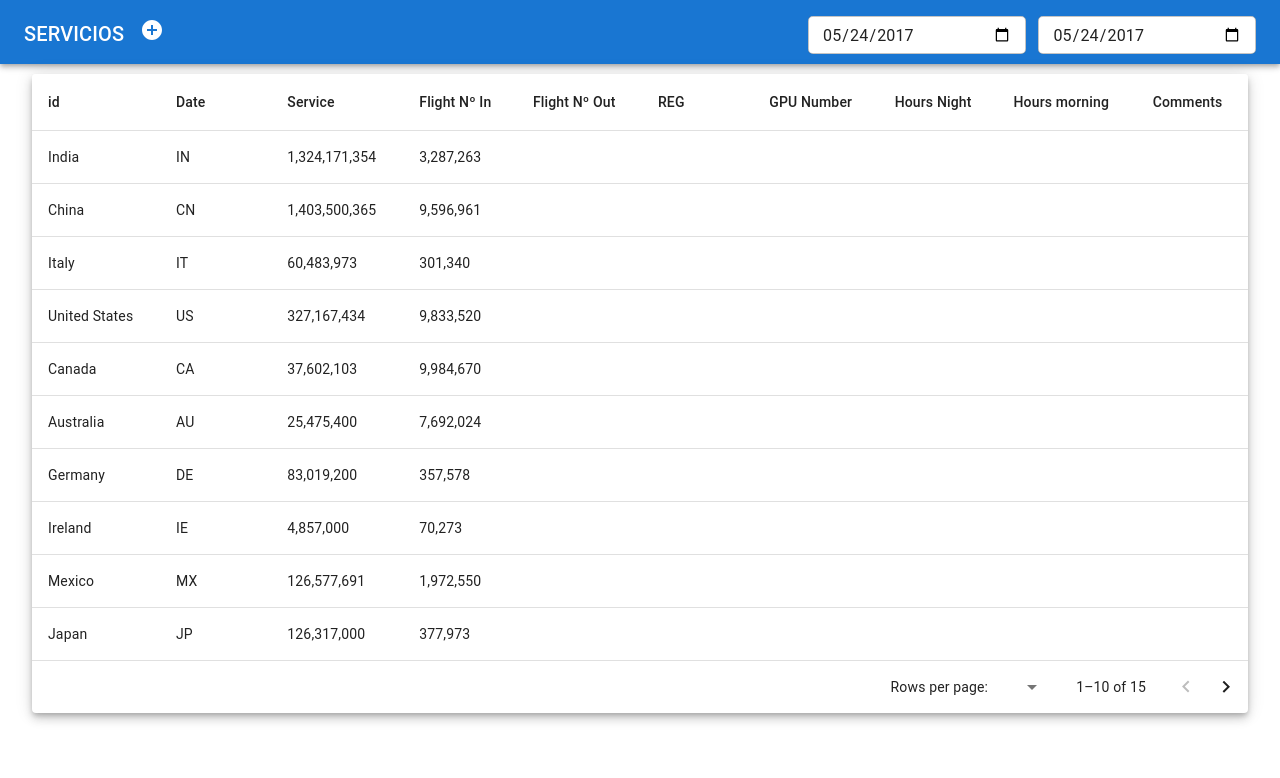
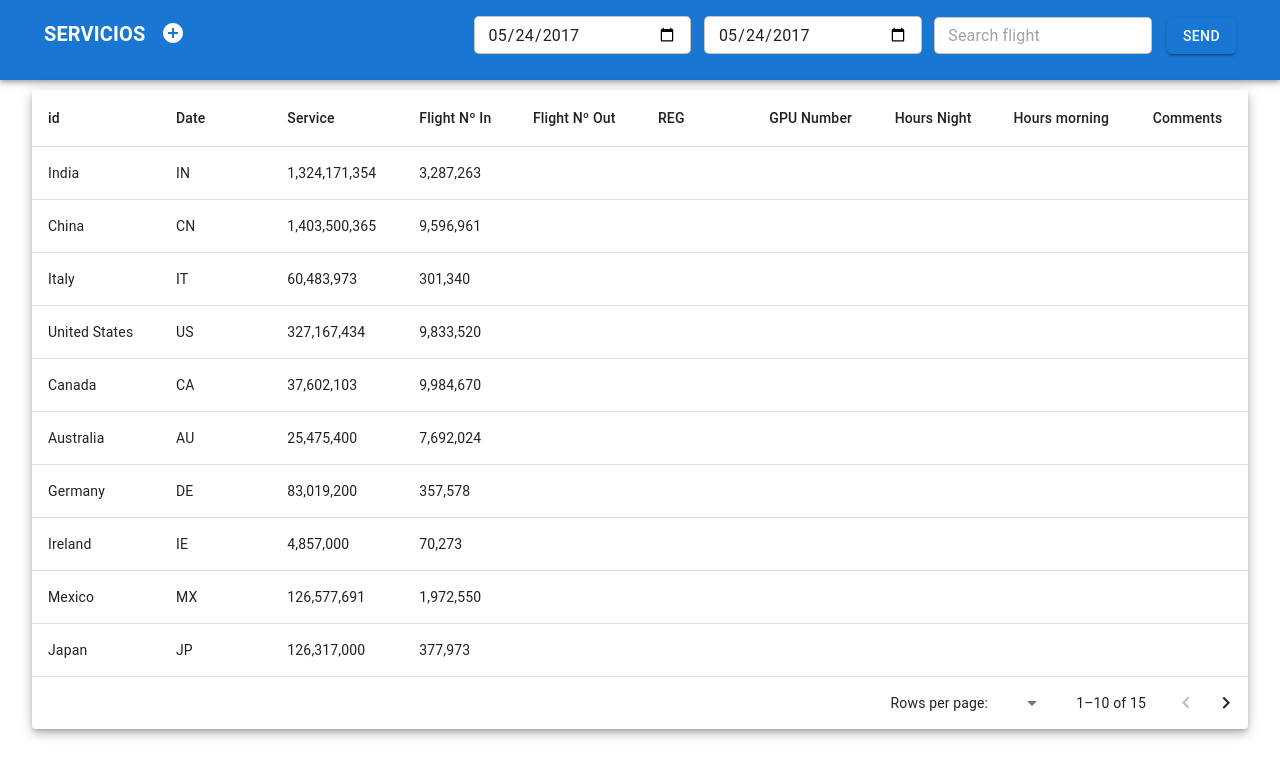
Before and after one commit to AzulHandling-DEVS/Servicios-reactjs, a React (Create React App) app in the folder servicios/: page / in a window 1280 px wide. Shown: the top 778 px of the page. Built offline with nearby package versions, Linux system fonts and the light colour scheme.

Commit message:
Diseño acabado de servicios, farta meter lógica

```diff
--- a/servicios/src/componets/drawer/index.jsx
+++ b/servicios/src/componets/drawer/index.jsx
@@ -158,7 +158,8 @@ export default function MenuDrawer() {
 
     return (
         <div>
-            {[<AddCircleIcon />].map((anchor) => (
+            {[<AddCircleIcon sx={{ marginTop: '5px' }}
+            />].map((anchor) => (
                 <Fragment key={anchor}>
                     <Typography
                         onClick={toggleDrawer(anchor, true)}
--- a/servicios/src/componets/header/index.jsx
+++ b/servicios/src/componets/header/index.jsx
@@ -6,11 +6,18 @@ import Typography from '@mui/material/Typography';
 import './style.css';
 import { Stack } from '@mui/material';
 import MenuDrawer from '../drawer';
+import Button from '@mui/material/Button';
 
 export default function Header() {
     return (
         <Box sx={{ flexGrow: 1 }}>
-            <AppBar position="static">
+            <AppBar
+            position="static"
+            sx={{
+                height:'10vh',
+                paddingLeft:'20px',
+                paddingRight:'20px',
+                }}>
                 <Stack
                     direction="row"
                     justifyContent="space-between"
@@ -29,40 +36,68 @@ export default function Header() {
                             variant="h6"
                             noWrap
                             component="div"
-                        sx={{ display: { xs: 'none', sm: 'block' } }}
+                            sx={{
+                                display: { xs: 'none', sm: 'block' },
+                                marginRight: '15px',
+                                fontWeight: 'bold',
+                            }}
                         >
                             SERVICIOS
                         </Typography>
-                    <Typography sx={{}}>
-                    <MenuDrawer/>
+                        <Typography >
+                            <MenuDrawer />
                         </Typography>
                     </Stack>
-                    <Stack
-                    direction="row"
-
-                    >
+                    <div className='div_inputs'>
                         <TextField
                             className='date_picker'
                             id="date"
                             type="date"
                             defaultValue="2017-05-24"
-                        sx={{ width: '17vw',
+                            sx={{
+                                width: '17vw',
                                 borderRadius: '50px',
                                 height: '5vh',
-                        paddingTop: '1vh' }}
+                                paddingTop: '1vh'
+                            }}
                         />
                         <TextField
                             className='date_picker'
                             id="date"
                             type="date"
                             defaultValue="2017-05-24"
-                        sx={{ width: '17vw',
+                            sx={{
+                                width: '17vw',
                                 borderRadius: '50px',
                                 height: '5vh',
                                 paddingTop: '1vh',
-                        marginLeft: '1vw' }}
+                                marginLeft: '1vw'
+                            }}
                         />
-                    </Stack>
+                        <TextField
+                            className='search_flight'
+                            id="date"
+                            type="text"
+                            placeholder="Search flight"
+                            size= 'small'
+                            sx={{
+                                width: '17vw',
+                                borderRadius: '50px',
+                                height: '5vh',
+                                paddingTop: '1vh',
+                                marginLeft: '1vw',
+                            }}
+                        />
+                        <Button
+                        className='button_send'
+                        variant="contained"
+                        sx={{
+                        color:'secondary',
+                        borderRadius:'5px',
+                        marginLeft: '15px',
+                        }}>
+                        Send</Button>
+                    </div>
                 </Stack>
             </AppBar>
         </Box>
--- a/servicios/src/componets/header/style.css
+++ b/servicios/src/componets/header/style.css
@@ -5,3 +5,17 @@ background-color: white;
 border: none;
 border-radius: 5px;
 }
+
+.search_flight input{
+height: 20px;
+width: 17vw;
+background-color: white;
+border: none;
+border-radius: 5px;
+}
+
+.div_inputs{
+    display: flex;
+    flex-direction: row;
+    align-items: baseline;
+}
```
Lines whose indentation alone changed are shown as unchanged.
